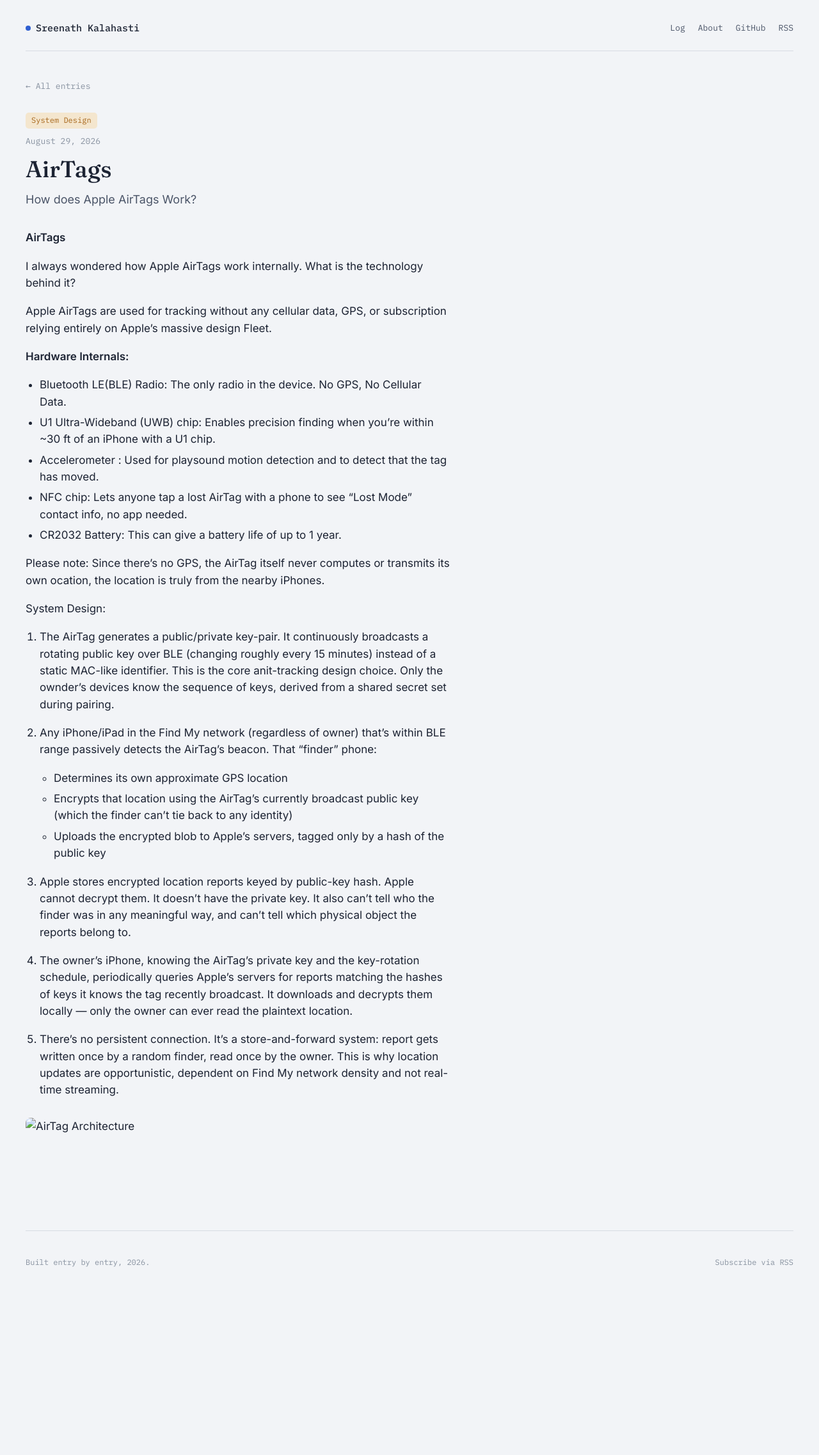
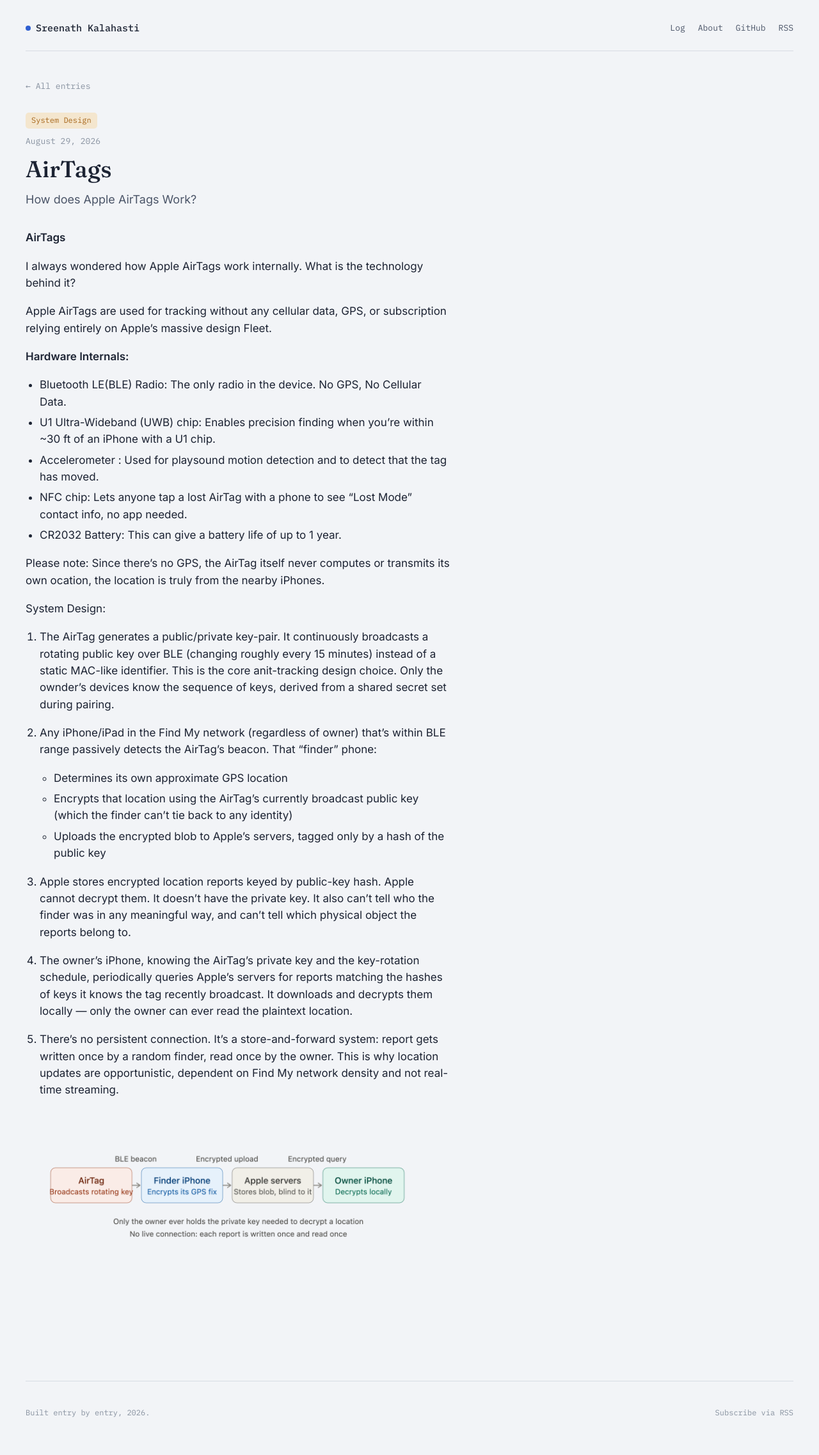
Before and after one commit to sreekala-labs/sreekala-labs.github.io, a Jekyll site: the page built from _posts/2026-08-29-AirTags.md, in a window 1280 px wide. Shown: the whole page at 64% size. Built offline with Jekyll 4.4.1, drawn with Linux system fonts in a browser that asks for light colours; before the commit the page ends 2039 px from its top, so only the background shows below that.

Commit message:
Update image path for AirTag architecture

```diff
--- a/_posts/2026-08-29-AirTags.md
+++ b/_posts/2026-08-29-AirTags.md
@@ -45,4 +45,4 @@
    read once by the owner. This is why location updates are opportunistic, dependent on Find My network density and not real-time streaming.
 
 
-![AirTag Architecture](../airtag_find_my_flow.png)
+![AirTag Architecture](/airtag_find_my_flow.png)
```
